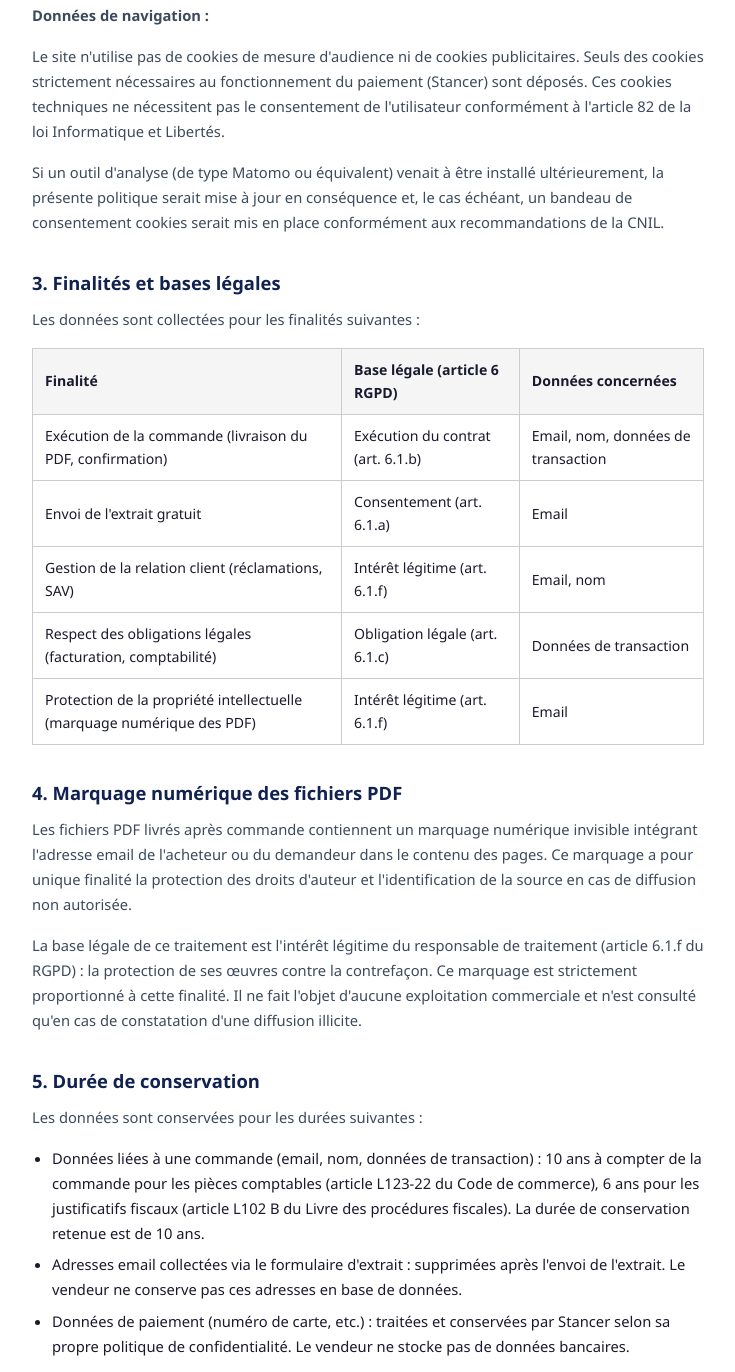
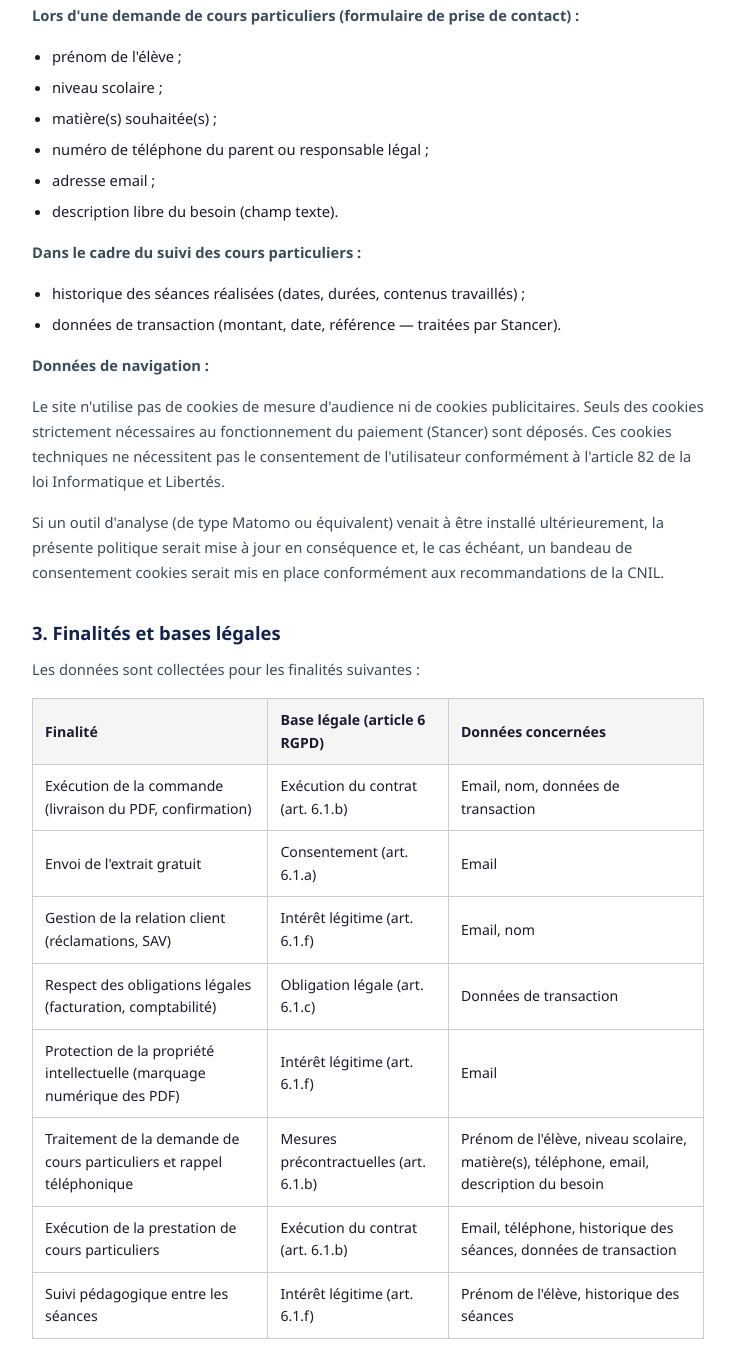
Before and after one commit to CReussite/website, a website: page docs/confidentialite/index.html in a window 1280 px wide. Shown: the part 806-2178 px from the top of the page, without its empty margins (272-1007 px from the left). Drawn offline with Linux system fonts and the light colour scheme.

Commit message:
legal: politique confidentialité — cours particuliers + Google Meet
- Art. 2 : données formulaire contact (prénom, niveau, matière, tel,
  email, besoin) + données suivi cours (historique séances, transactions)
- Art. 3 : 3 nouvelles finalités/bases légales cours particuliers
  (mesures précontractuelles, exécution contrat, intérêt légitime)
- Art. 5 : conservation données cours (6 mois sans suite, 10 ans si contrat)
  + numéro de téléphone
- Art. 6 : Google Meet ajouté (visioconférence, US, CCT + DPF)
- Date : 15 mai 2026

Co-Authored-By: Claude Sonnet 4.6 <noreply@anthropic.com>

```diff
--- a/docs/confidentialite/index.html
+++ b/docs/confidentialite/index.html
@@ -44,7 +44,7 @@ height="0" width="0" style="display:none;visibility:hidden" title="Google Tag Ma
 
   <div class="legal">
     <h1>Politique de confidentialité</h1>
-    <p class="legal-date">En vigueur au 14 avril 2026</p>
+    <p class="legal-date">En vigueur au 15 mai 2026</p>
 
     <p>La présente politique décrit la manière dont Camille Reinhardt, en tant que responsable de traitement, collecte, utilise et protège les données personnelles des utilisateurs du site c-reussite.fr, conformément au Règlement Général sur la Protection des Données (RGPD — Règlement UE 2016/679) et à la loi n° 78-17 du 6 janvier 1978 (loi Informatique et Libertés).</p>
 
@@ -67,6 +67,22 @@ height="0" width="0" style="display:none;visibility:hidden" title="Google Tag Ma
     <p><strong>Lors de la demande d'extrait gratuit :</strong></p>
     <ul>
       <li>adresse email.</li>
+    </ul>
+
+    <p><strong>Lors d'une demande de cours particuliers (formulaire de prise de contact) :</strong></p>
+    <ul>
+      <li>prénom de l'élève ;</li>
+      <li>niveau scolaire ;</li>
+      <li>matière(s) souhaitée(s) ;</li>
+      <li>numéro de téléphone du parent ou responsable légal ;</li>
+      <li>adresse email ;</li>
+      <li>description libre du besoin (champ texte).</li>
+    </ul>
+
+    <p><strong>Dans le cadre du suivi des cours particuliers :</strong></p>
+    <ul>
+      <li>historique des séances réalisées (dates, durées, contenus travaillés) ;</li>
+      <li>données de transaction (montant, date, référence — traitées par Stancer).</li>
     </ul>
 
     <p><strong>Données de navigation :</strong></p>
@@ -109,6 +125,21 @@ height="0" width="0" style="display:none;visibility:hidden" title="Google Tag Ma
           <td>Intérêt légitime (art. 6.1.f)</td>
           <td>Email</td>
         </tr>
+        <tr>
+          <td>Traitement de la demande de cours particuliers et rappel téléphonique</td>
+          <td>Mesures précontractuelles (art. 6.1.b)</td>
+          <td>Prénom de l'élève, niveau scolaire, matière(s), téléphone, email, description du besoin</td>
+        </tr>
+        <tr>
+          <td>Exécution de la prestation de cours particuliers</td>
+          <td>Exécution du contrat (art. 6.1.b)</td>
+          <td>Email, téléphone, historique des séances, données de transaction</td>
+        </tr>
+        <tr>
+          <td>Suivi pédagogique entre les séances</td>
+          <td>Intérêt légitime (art. 6.1.f)</td>
+          <td>Prénom de l'élève, historique des séances</td>
+        </tr>
       </tbody>
     </table>
 
@@ -122,6 +153,8 @@ height="0" width="0" style="display:none;visibility:hidden" title="Google Tag Ma
       <li>Données liées à une commande (email, nom, données de transaction) : 10 ans à compter de la commande pour les pièces comptables (article L123-22 du Code de commerce), 6 ans pour les justificatifs fiscaux (article L102 B du Livre des procédures fiscales). La durée de conservation retenue est de 10 ans.</li>
       <li>Adresses email collectées via le formulaire d'extrait : supprimées après l'envoi de l'extrait. Le vendeur ne conserve pas ces adresses en base de données.</li>
       <li>Données de paiement (numéro de carte, etc.) : traitées et conservées par Stancer selon sa propre politique de confidentialité. Le vendeur ne stocke pas de données bancaires.</li>
+      <li>Données collectées via le formulaire de prise de contact pour les cours particuliers : en l'absence de suite donnée, les données sont supprimées 6 mois après le dernier échange. En cas de relation contractuelle établie, les données sont conservées pendant la durée de la relation, puis archivées pendant 10 ans à compter de la dernière séance réalisée (obligations comptables et fiscales).</li>
+      <li>Numéro de téléphone : conservé pendant la durée de la relation commerciale, puis supprimé à l'issue du délai de conservation des données de transaction.</li>
     </ul>
 
     <h2>6. Sous-traitants et destinataires</h2>
@@ -166,6 +199,12 @@ height="0" width="0" style="display:none;visibility:hidden" title="Google Tag Ma
           <td>États-Unis</td>
           <td>Clauses contractuelles types (CCT)</td>
         </tr>
+        <tr>
+          <td>Google Meet (Google LLC)</td>
+          <td>Visioconférence pour les cours particuliers</td>
+          <td>États-Unis</td>
+          <td>Clauses contractuelles types (CCT), Data Privacy Framework</td>
+        </tr>
       </tbody>
     </table>
     <p>Les données ne sont ni vendues, ni louées, ni cédées à des tiers à des fins commerciales.</p>
```
